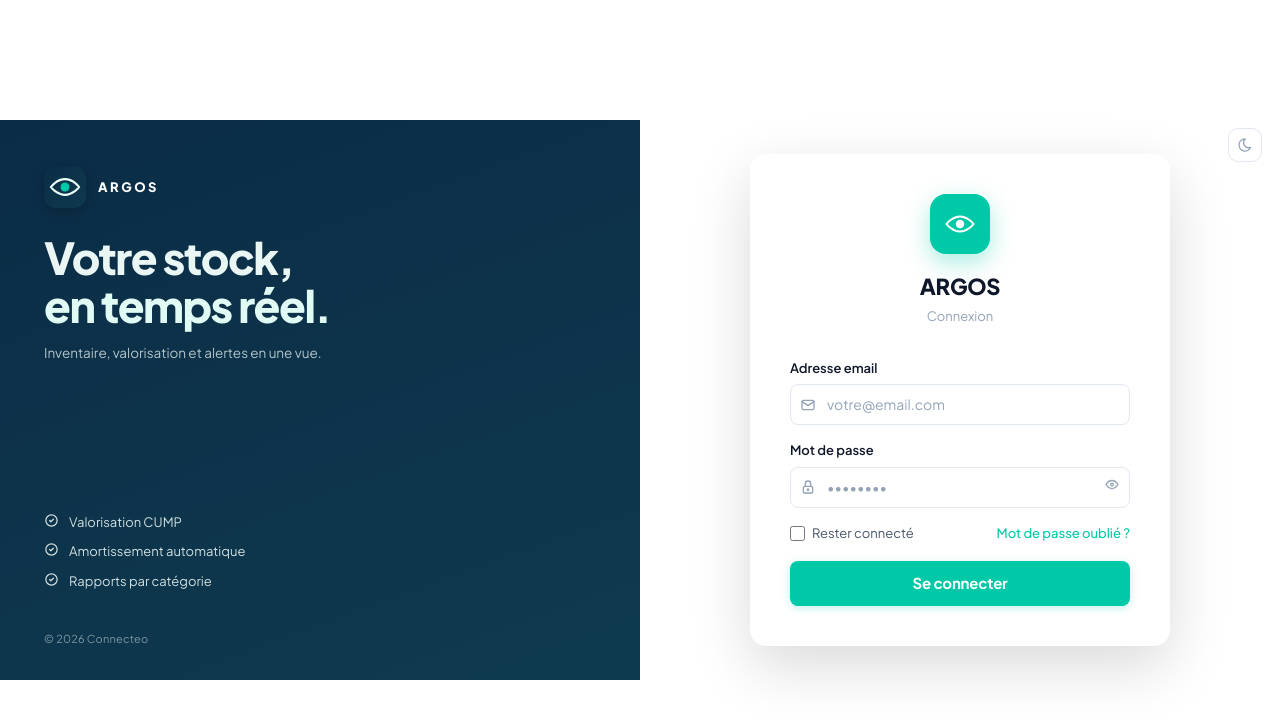
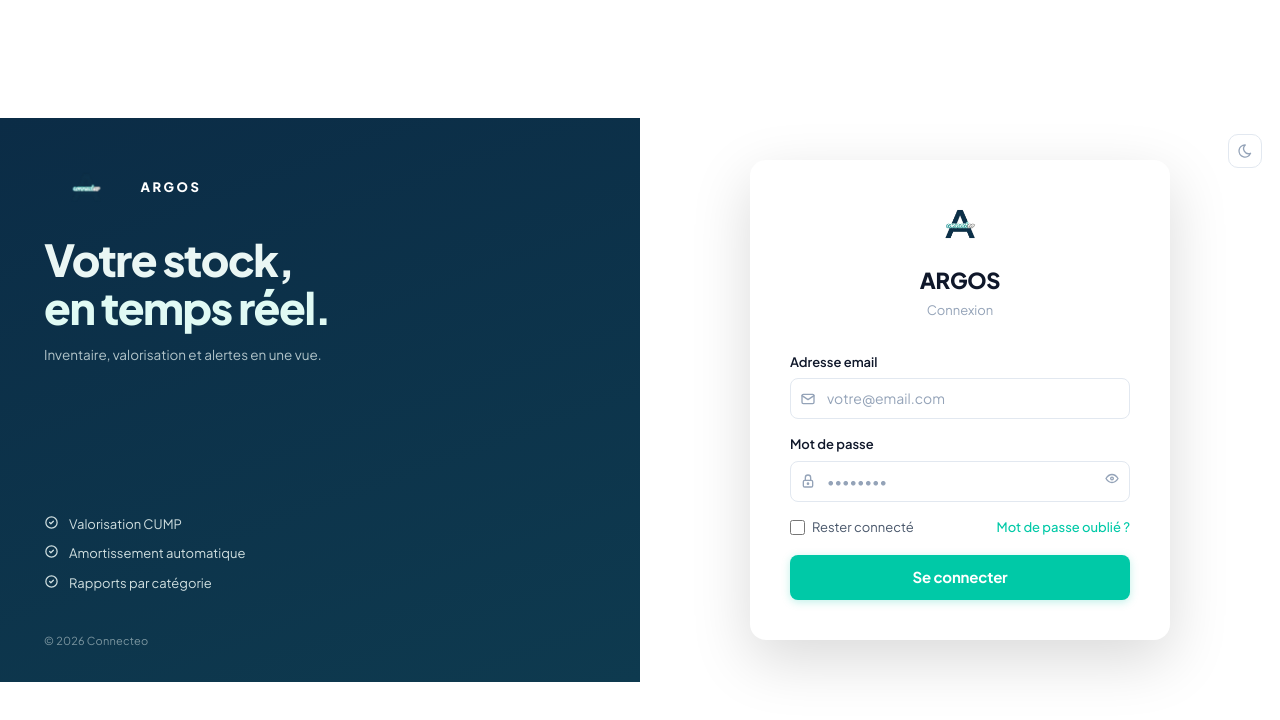
Before and after one commit to M10ky/audit_stock, a Next.js app: page /login in a window 1280 px wide. Shown: the top 720 px of the page. Built offline with nearby package versions, Linux system fonts and the light colour scheme; no server answers.

Commit message:
save oct

```diff
--- a/components/auth/LoginForm.jsx
+++ b/components/auth/LoginForm.jsx
@@ -9,7 +9,6 @@ import {
 } from '@tabler/icons-react'
 import { useUiStore } from '@/store/uiStore'
 import KpiCard from '@/components/ui/KpiCard'
-import ArgosLogo from '@/components/ui/ArgosLogo'
 
 export default function LoginForm() {
   const router   = useRouter()
@@ -89,7 +88,7 @@ export default function LoginForm() {
      <div className="login-brand">
         {/* Règle métier : logo réel ARGOS — plus d'orbes flous ni de noise décorative */}
         <div className="brand-emblem">
-          <ArgosLogo size={42} />
+          <img src="/connecteo-logo.png" alt="Connecteo" />
           <span>ARGOS</span>
         </div>
         <div className="brand-title">Votre stock,<br/><em>en temps réel.</em></div>
@@ -134,7 +133,7 @@ export default function LoginForm() {
         {/* ── Header ── */}
         <div className="login-header">
           <div className="login-logo">
-            <ArgosLogo size={40} monochrome />
+            <img src="/connecteo-logo.png" alt="Connecteo" />
           </div>
             <div className="login-title">ARGOS</div>
             <div className="login-sub">
--- a/components/layout/Sidebar.jsx
+++ b/components/layout/Sidebar.jsx
@@ -17,7 +17,6 @@ import { useRouter }      from 'next/navigation'
 
 // Importation du composant DeptBanner
 import DeptBanner from '@/components/layout/DeptBanner'
-import ArgosLogo from '@/components/ui/ArgosLogo'
 
 function NavLink({ href, icon: Icon, label, badge, deptClass }) {
   const pathname = usePathname()
@@ -81,7 +80,7 @@ export default function Sidebar() {
       <aside className={`sidebar${sidebarOpen ? ' open' : ''}`}>
         {/* ── Header ── */}
         <div className="sidebar-header">
-                   <ArgosLogo size={36} className="sidebar-logo-mark" />
+                   <img src="/connecteo-logo-icon.png" alt="Connecteo" className="sidebar-logo" />
           <div className="sidebar-logo-text">
             <span className="sidebar-logo-title">Connecteo</span>
             <span className="sidebar-logo-sub">Stock Manager</span>
--- a/styles/globals.css
+++ b/styles/globals.css
@@ -185,10 +185,7 @@ ul { list-style: none; }
 }
 .sidebar-logo {
   width: 36px; height: 36px;
-  border-radius: 10px;
   object-fit: contain;
-  background: var(--teal);
-  padding: 4px;
 }
 .sidebar-logo-text { display: flex; flex-direction: column; }
 .sidebar-logo-title {
@@ -895,9 +892,8 @@ ul { list-style: none; }
   display: inline-flex; align-items: center; gap: 12px;
   align-self: flex-start;
 }
-.brand-emblem svg {
-  width: 42px; height: 42px; border-radius: 12px;
-  box-shadow: 0 4px 14px rgba(0,0,0,.2);
+.brand-emblem img {
+  height: 46px; width: auto;
 }
 .brand-emblem span {
   font-size: 13px; font-weight: 800; letter-spacing: 2.5px; text-transform: uppercase;
@@ -962,7 +958,7 @@ ul { list-style: none; }
   .login-brand .brand-title, .login-brand .brand-meta,
   .login-brand .brand-points, .login-brand .brand-kpi,
   .login-brand .brand-foot { display: none; }
-  .login-brand .brand-emblem svg { width: 34px; height: 34px; }
+  .login-brand .brand-emblem img { height: 34px; }
 }
 .login-card {
   background: var(--card);
@@ -974,10 +970,12 @@ ul { list-style: none; }
 }
 .login-header { text-align: center; margin-bottom: 32px; }
 .login-logo {
-  width: 60px; height: 60px; border-radius: 16px;
   margin: 0 auto 16px;
-  background: var(--teal); padding: 10px;
-  box-shadow: 0 8px 24px rgba(0,201,167,.35);
+  text-align: center;
+}
+.login-logo img {
+  max-height: 48px; width: auto;
+  display: block; margin: 0 auto;
 }
 .login-title {
   font-size: 22px; font-weight: 800; color: var(--text);
```
Also changed, not shown: public/connecteo-logo-icon.png (renamed from connecteo-logo-icon.png), public/connecteo-logo.png (renamed from connecteo-logo.png).
